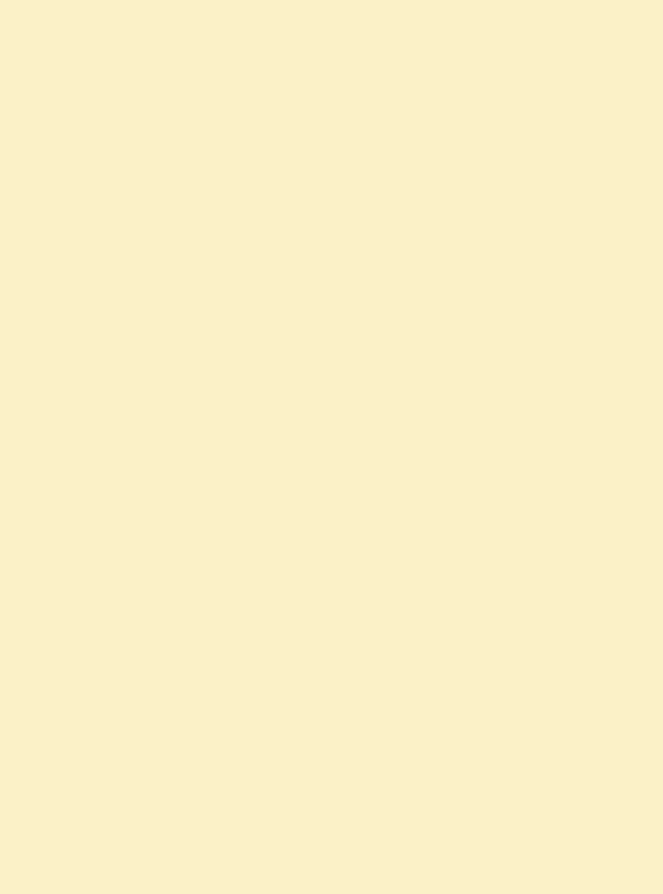
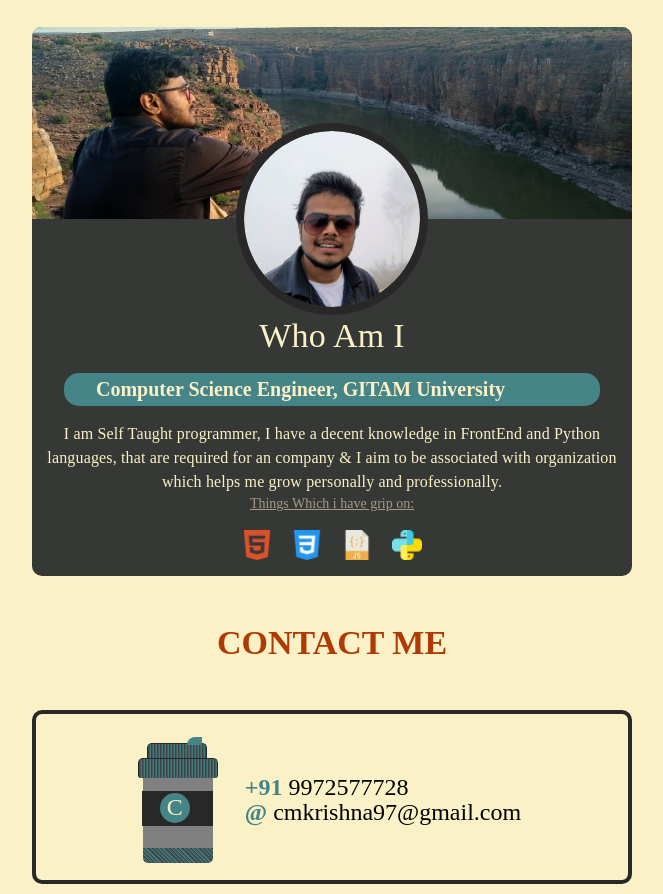
Before and after one commit to ChittojiMuraliSreeKrishna/portfolio, an Angular app: page /about in a window 1280 px wide. Shown: the part 160-1054 px from the top of the page, without its empty margins (308-971 px from the left). Before the commit the page ends 800 px from the top, so only its background shows below. Built offline with nearby package versions, Linux system fonts and the light colour scheme.

Commit message:
updated till about

```diff
--- a/src/app/components/about/about.component.css
+++ b/src/app/components/about/about.component.css
@@ -0,0 +1,236 @@
+.heading {
+  color: #af3a03;
+  padding: 3rem 0;
+  font-weight: 600;
+  text-transform: uppercase;
+  font-weight: 2.125rem;
+  font-size: 2.125rem;
+  text-align: center;
+}
+
+.card {
+  max-width: 600px;
+  background: #363836;
+  color: #fbf1c7;
+  display: flex;
+  flex-direction: column;
+  justify-content: center;
+  align-items: center;
+  border-radius: 10px;
+}
+
+.phoneno {
+		margin: .5rem 0;
+	}
+
+.cardBody {
+  display: flex;
+  flex-direction: column;
+  justify-content: center;
+}
+
+.icons {
+  width: 30px;
+}
+
+.boxStyling {
+  display: grid;
+  place-items: center;
+	margin: 0 auto;
+}
+
+.aboutBackground {
+  width: 100%;
+  height: 12rem;
+  object-fit: cover;
+  border-top-left-radius: 10px;
+  border-top-right-radius: 10px;
+}
+
+.aboutPicture {
+  width: 12rem;
+  height: 12rem;
+  border-radius: 50%;
+  border: solid 0.5rem #282828;
+  margin-top: -6rem;
+  align-self: center;
+  overflow: hidden;
+}
+
+.aboutImg {
+  width: 100%;
+  height: 100%;
+  border-radius: 50%;
+  align-self: center;
+}
+
+.subHeading {
+  background: #458588;
+  padding: 0.3rem 2rem;
+  margin: 1rem 2rem;
+  border-radius: 15px;
+  font-weight: 550;
+  font-size: 1.25rem;
+}
+
+.subtitle {
+  font-size: 2.125rem;
+  text-align: center;
+  font-weight: 400;
+  line-height: 1.235;
+  letter-spacing: 0.00735em;
+}
+
+.body1 {
+  font-size: 1rem;
+  text-align: center;
+  font-weight: 400;
+  line-height: 1.5;
+  letter-spacing: 0.00938em;
+}
+
+.languagesTitle {
+  color: #a89984;
+  text-decoration: underline;
+  text-align: center;
+  font-size: 0.875rem;
+  font-weight: 400;
+  line-height: 1.43;
+}
+
+.languages {
+  display: flex;
+  width: 100%;
+  justify-content: center;
+  align-items: center;
+  gap: 20px;
+  margin: 1rem;
+}
+
+.contact__body {
+	display: flex;
+	justify-content: center;
+	margin: 4rem 0 2rem 0;
+}
+.contact__details {
+	display: flex;
+	flex-direction: column;
+	font-size: var(--fs-md);
+	position: relative;
+	top: -12px;
+}
+.phoneno b {
+	color: var(--colorBlue);
+}
+.email {
+	transform: translateY(-10px);
+}
+.email b {
+	color: var(--colorBlue);
+}
+.coffecup {
+	width: 70px;
+	height: 70px;
+	background: grey;
+	margin-right: 2rem;
+	display: flex;
+	flex-direction: column;
+	position: relative;
+}
+.coffecup::after {
+	content: '';
+	width: 70px;
+	height: 15px;
+	background: repeating-linear-gradient(
+		45deg,
+		var(--colorBlue),
+		var(--colorDark) 3px
+	);
+	position: absolute;
+	left: 0px;
+	bottom: -15px;
+	border-radius: 0 0 5px 5px;
+}
+.coffe {
+	width: 64px;
+	position: relative;
+	left: -1px;
+	bottom: -5.2rem;
+	transform: translateY(-90px);
+	background: var(--colorDarkest);
+	width: 71px;
+	height: 35px;
+}
+
+.coffelogo {
+	background: var(--colorBlue);
+	width: 30px;
+	height: 30px;
+	border-radius: 50%;
+	position: absolute;
+	top: 2px;
+	left: 18px;
+}
+.coffelogo::before {
+	content: 'C';
+	color: var(--colorLight);
+	font-weight: 500;
+	font-size: var(--fs-md);
+	position: relative;
+	top: 1px;
+	left: 7px;
+}
+.coffecap {
+	width: 80px;
+	height: 20px;
+	background: repeating-linear-gradient(
+		90deg,
+		var(--colorDark),
+		var(--colorBlue) 3px
+	);
+	position: relative;
+	border-radius: 5px 5px 3px 3px;
+	top: -20px;
+	left: -5px;
+	border: 1px solid var(--colorDarkest);
+	border-bottom: 0;
+}
+.coffecap::before {
+	content: '';
+	height: 15px;
+	width: 60px;
+	background: repeating-linear-gradient(
+		90deg,
+		var(--colorDark),
+		var(--colorBlue) 3px
+	);
+	position: absolute;
+	top: -16px;
+	right: 10px;
+	border-radius: 5px 5px 0 0;
+	border: 1px solid var(--colorDarkest);
+	border-bottom: 0;
+}
+.coffecap::after {
+	content: '';
+	height: 8px;
+	width: 15px;
+	background: var(--colorBlue);
+	position: absolute;
+	top: -22px;
+	right: 15px;
+	border-radius: 9px 0 0 0;
+}
+
+.contact-me {
+  border: 0.25rem solid #282828;
+  border-radius: 10px;
+  margin-bottom: 10px;
+	max-width: 600px;
+}
+
+@media (max-width: 700px) {
+  .contact-me {
+    margin-bottom: 5rem;
+  }
+}
--- a/src/app/components/about/about.component.html
+++ b/src/app/components/about/about.component.html
@@ -1 +1,49 @@
-<p>about works!</p>
+<div class="boxStyling">
+  <h2 class="heading"> About Me </h2>
+  <div>
+    <div class="card">
+      <img src="{{myBackground}}" alt="My Background" class="aboutBackground">
+      <div class="cardBody">
+        <span class="aboutPicture">
+          <img src="{{aboutImg}}" alt="About Images" class="aboutImg">
+        </span>
+        <span>
+          <h4 class="subtitle">Who Am I</h4>
+          <h6 class="subHeading">Computer Science Engineer, GITAM University</h6>
+          <h6 class="body1">
+            I am Self Taught programmer, I have a decent knowledge in
+            FrontEnd and Python languages, that are required for an company
+            & I aim to be associated with organization which helps me grow
+            personally and professionally.
+          </h6>
+        </span>
+      </div>
+      <h6 class="languagesTitle">Things Which i have grip on: </h6>
+      <span class="languages">
+          <img src="{{html}}" alt="html" class="icons">
+          <img src="{{css}}" alt="css" class="icons">
+          <img src="{{javaScript}}" alt="javaScript" class="icons">
+          <img src="{{python}}" alt="python" class="icons">
+      </span>
+    </div>
+    <h4 class="heading contactHeading">Contact Me</h4>
+    <div class="contact-me">
+      <div class="contact__body">
+        <div class="coffecup">
+            <div class="coffecap"></div>
+            <div class="coffe">
+              <div class="coffelogo"></div>
+            </div>
+          </div>
+          <div class="contact__details">
+            <p class="phoneno">
+              <b>+91</b> 9972577728
+            </p>
+            <p class="email">
+              <b>@</b> cmkrishna97@gmail.com
+            </p>
+          </div>
+    </div>
+  </div>
+  </div>
+</div>
--- a/src/app/components/about/about.component.ts
+++ b/src/app/components/about/about.component.ts
@@ -7,6 +7,14 @@ import { Component, OnInit } from '@angular/core';
 })
 export class AboutComponent implements OnInit {
 
+  myBackground = '../../../assets/Images/mine2.jpg'
+  aboutImg = '../../../assets/Images/mine3.jpg'
+
+  html = '../../../assets/Images/icons/html.png'
+  css = '../../../assets/Images/icons/css.png'
+  javaScript = '../../../assets/Images/icons/javascript.png'
+  python = '../../../assets/Images/icons/python.png'
+
   constructor() { }
 
   ngOnInit(): void {
--- a/src/app/components/college/college.component.css
+++ b/src/app/components/college/college.component.css
@@ -1,24 +1,58 @@
 .mainContainer{
   margin-top: 25px;
 }
+
+.heading {
+  color: #af3a03;
+  padding: 3rem 0;
+  text-align: center;
+  font-size: 2.125rem;
+  font-weight: 600;
+  text-transform: uppercase;
+}
+
+.subHeading {
+  color: #282828;
+  font-size: 1.5rem;
+  font-weight: 400;
+  text-align: center;
+  padding-bottom: 1.5rem;
+  line-height: 1.334;
+  text-transform: uppercase;
+  text-decoration: underline;
+}
+
+.subtitle1 {
+  color: #363836;
+  margin-bottom: 1.5rem;
+  font-size: 1rem;
+  font-weight: 400;
+  line-height: 1.75;
+  letter-spacing: 0.00938em;
+  text-align: center;
+}
+
 .timeLine {
   position: relative;
   padding: 1rem;
   margin: 0 auto;
 }
-.timeLine::before{
-  content: " ";
-  position: "absolute";
-  height: "100%";
-  border: "1px solid #3c3836";
-  right: "40px";
+
+.timeLine::after {
+  content: "' '";
+  display: table;
+  clear: both;
+}
+
+.timeLine::before {
+  content: "";
+  position: absolute;
+  height: 100%;
+  border: 1px solid #3c3836;
+  right: 40px;
   top: 0;
 }
-.timeLine::after{
-  content: " ";
-  display: "table";
-  clear: "both";
-}
+
 .timeLineItem {
   padding: 1rem;
   border-bottom: 2px solid #3c3836;
@@ -28,28 +62,28 @@
 }
 
 .timeLineItem::after {
-  content: " ";
+  content: "";
   position: absolute;
 }
 
 .timeLineItem::before {
-  content: " ";
+  content: "";
   position: absolute;
-  right: -0.025rem;
-  top: calc(50% -5px);
+  right: -0.625rem;
+  top: calc(50% - 5px);
   border-style: solid;
   border-color: #458588 #458588 transparent transparent;
-  border-width: 0.025rem;
+  border-width: 0.625rem;
   transform: rotate(45deg);
 }
 
 .timeLineYear {
   text-align: center;
-  max-width: 5.5rem;
+  max-width: 9.375rem;
   margin: 0 3rem 0 auto;
   font-size: 1.8rem;
   color: #fbf1c7;
-  background-color: #3c3636;
+  background: #3c3836;
   line-height: 1;
   padding: 0.5rem 1rem;
   border-radius: 10px;
@@ -59,73 +93,41 @@
   display: none;
 }
 
-.heading {
-  color: #af3a03;
-  padding: 3rem 0;
-  font-weight: 600;
-  text-transform: uppercase;
+  .timeLineYear:nth-of-type(2n)::before {
+    display: none;
+  }
+
+.image-container {
+  margin-bottom: 1.5rem;
 }
 
-.subHeading {
-  color: #282828;
-  padding-bottom: 10px;
-  text-transform: uppercase;
-  text-decoration: underline;
+@media (max-width: 900px) {
+  .timeLineItem:nth-of-type(2n) {
+    margin-bottom: 2rem;
+    border-bottom: none;
+  }
+
 }
 
-.subtitle1 {
-  color: #363836;
-}
-
-.iconButton {
-  background: #fbf1c7;
-  border-radius: 50%;
-  border: 2px solid #282828;
-  color: #282828;
-  font-size: 1.8rem;
-  margin: 0.2rem;
-  padding: 0 8px;
-  font-weight: 900;
-  cursor: pointer;
-}
-
-.iconButton:hover {
-  background-color: #363836;
-  color: #0f0;
-}
-
-.imageCarousel {
-  position: relative;
-}
-
-.carouselButtons {
-  position: absolute;
-  bottom: 10px;
-  right: 20px;
-  display: flex;
-}
-
-
-/* Mobile Styles */
-@media (max-width: 700px){
+@media (min-width: 900px) {
   .timeLine{
     padding: 2rem;
   }
   .timeLine::before {
-    left: calc(50% -1px);
+    left: calc(50% - 1px);
     right: auto;
   }
-
   .timeLineItem {
     width: 44%;
     margin: 1rem;
   }
 
-  .timeLineItem:nth-of-type(2n)::before {
-    right: auto;
-    left: -0.025rem;
-    border-color: transparent transparent #458588 #458588;
+  .timeLineItem:nth-of-type(2n) {
+    float: right;
+    margin: 1rem;
+    border-color: #363836;
   }
+
 
   .timeLineYear {
     text-align: center;
@@ -137,7 +139,9 @@
     margin: 0 auto;
   }
 
-  .timeLineYear:nth-of-type(2n)::before {
-    display: none;
+    .timeLineItem:nth-of-type(2n)::before {
+    right: auto;
+    left: -0.625rem;
+      border-color: transparent transparent #458588 #458588;
   }
 }
--- a/src/app/components/college/mock-college.ts
+++ /dev/null
@@ -1,26 +0,0 @@
-export const Images = [
-  {
-    url: '../../../assets/Images/college/cs5.png',
-    name: 'Summer Internship 1'
-  },
-  {
-    url: '../../../assets/Images/college/cs1.png',
-    name: 'Summer Internship 2'
-  },
-  {
-    url: '../../../assets/Images/college/cs2.png',
-    name: 'Summer Internship 3'
-  },
-  {
-    url: '../../../assets/Images/college/cs3.png',
-    name: 'Summer Internship 4'
-  },
-  {
-    url: '../../../assets/Images/college/cs4.png',
-    name: 'Summer Internship 5'
-  },
-  {
-    url: '../../../assets/Images/college/cs6.png',
-    name: 'Summer Internship 6'
-  },
-]
--- a/src/app/components/header/header.component.css
+++ b/src/app/components/header/header.component.css
@@ -45,10 +45,11 @@
   .tab-bar{
     display: flex;
     justify-content: space-around;
-    position: absolute;
+    position: fixed;
     bottom: 0;
     width: 100vw;
     background-color: #282828;
+    z-index: 999;
   }
 
   .tab-names{
--- a/src/app/components/home/home.component.css
+++ b/src/app/components/home/home.component.css
@@ -31,6 +31,7 @@
 	text-transform: uppercase;
 }
 @media (max-width: 700px) {
+
 	.introSubHeading {
 		text-align: center;
 	}
--- a/src/styles.css
+++ b/src/styles.css
@@ -12,14 +12,17 @@ html{
 a {
   text-decoration: none;
 }
-*{
+*, *::after, *::before{
   margin: 0;
   padding: 0;
   box-sizing: border-box;
 }
 body{
   background: #fbf1c7;
+	height: 100vh;
 }
+
 img{
   width: 100%;
+	height: 100%;
 }
```
Also changed, not shown: src/app/components/college/college.component.html (+19 -9 lines), src/app/components/college/college.component.ts (+5 -3 lines).
